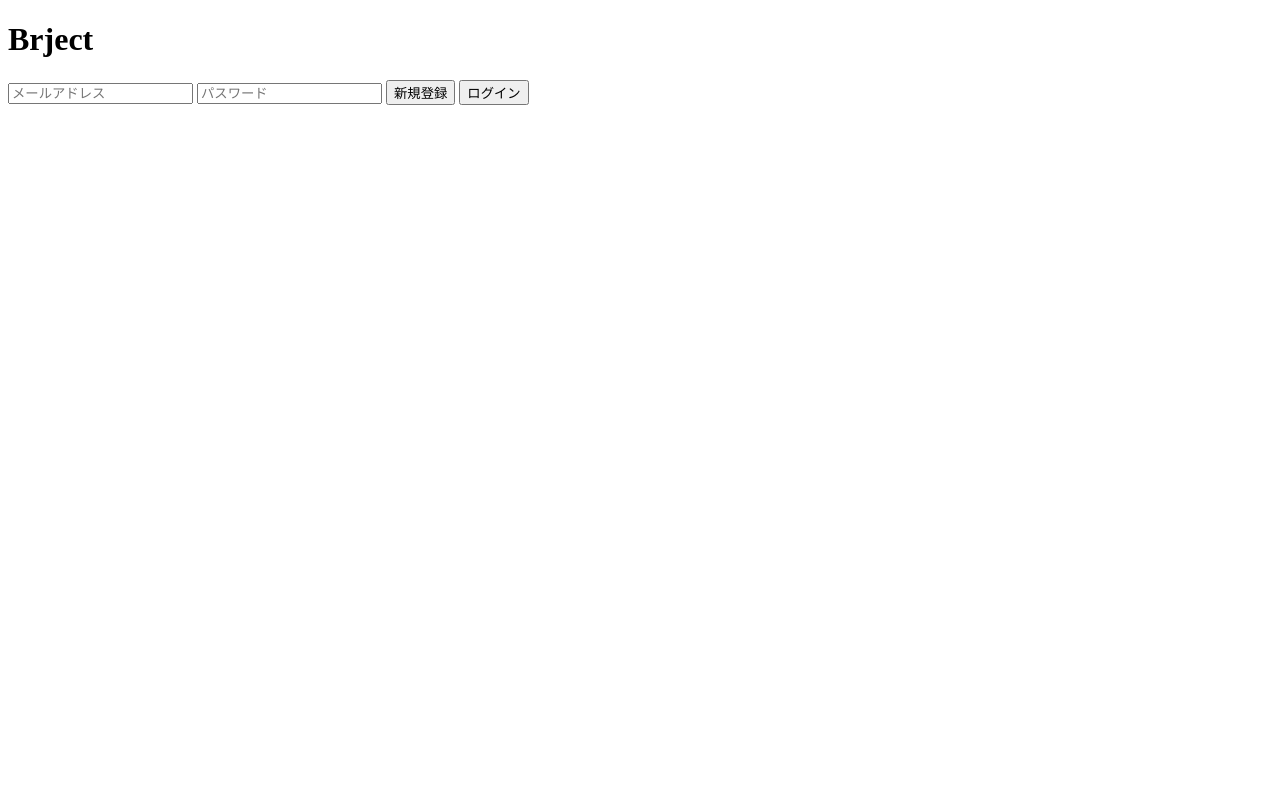
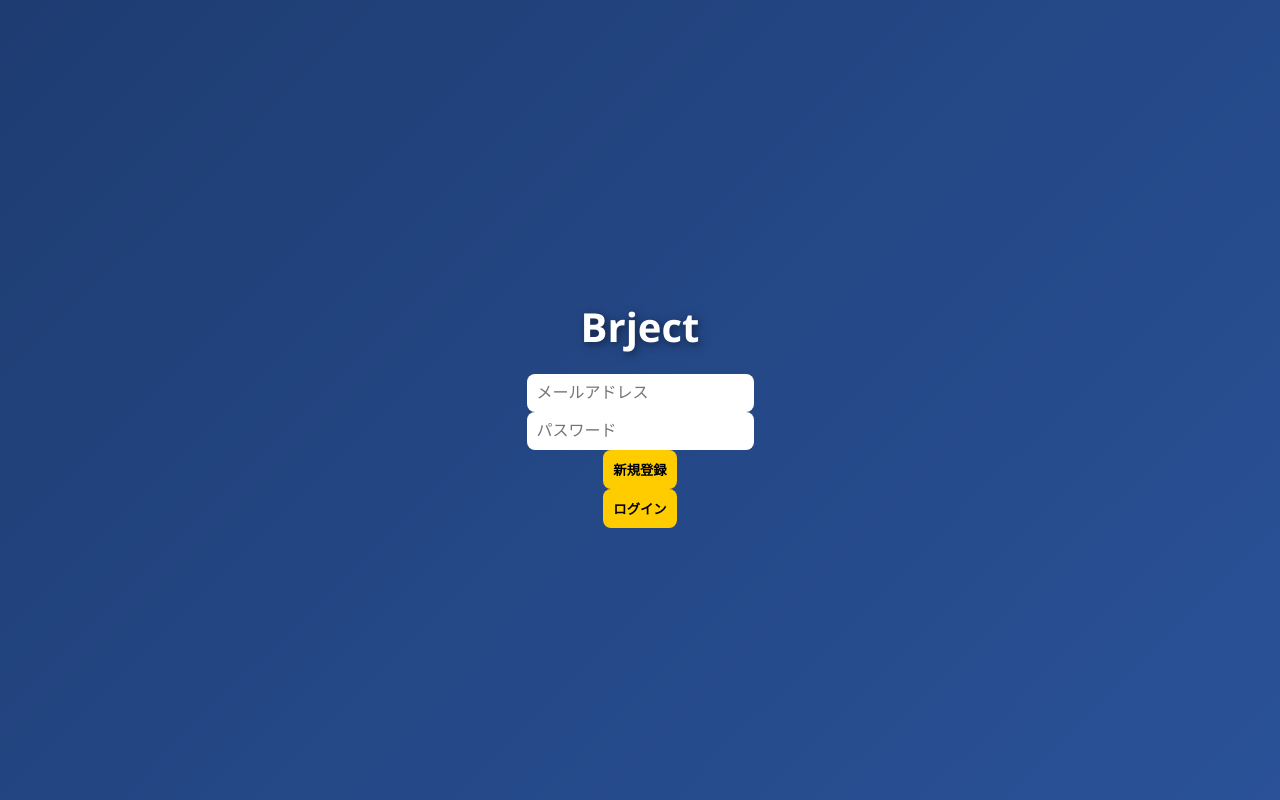
Before and after one commit to jpgya/brject, a plain HTML site: page index.html in a window 1280 px wide. Drawn offline with Linux system fonts and the light colour scheme; no server answers.

Commit message:
Update index.html

```diff
--- a/index.html
+++ b/index.html
@@ -3,6 +3,73 @@
 <head>
   <meta charset="UTF-8">
   <title>Brject - ログイン</title>
+
+  <style>
+    body {
+      font-family: 'Segoe UI', Tahoma, Geneva, Verdana, sans-serif;
+      background: linear-gradient(135deg, #1e3c72, #2a5298);
+      color: #fff;
+      text-align: center;
+      margin: 0;
+      padding: 0;
+      height: 100vh;
+      display: flex;
+      flex-direction: column;
+      justify-content: center;
+      align-items: center;
+    }
+
+    h1 {
+      font-size: 2.5rem;
+      margin-bottom: 20px;
+      text-shadow: 2px 2px 8px rgba(0, 0, 0, 0.5);
+    }
+
+    form {
+      background: rgba(255, 255, 255, 0.1);
+      padding: 20px;
+      border-radius: 15px;
+      box-shadow: 0 4px 15px rgba(0, 0, 0, 0.2);
+      width: 300px;
+      display: flex;
+      flex-direction: column;
+      gap: 15px;
+    }
+
+    input {
+      padding: 10px;
+      border: none;
+      border-radius: 8px;
+      font-size: 1rem;
+      outline: none;
+    }
+
+    button {
+      padding: 10px;
+      background: #ffcc00;
+      color: #000;
+      border: none;
+      border-radius: 8px;
+      font-weight: bold;
+      cursor: pointer;
+      transition: background 0.3s ease;
+    }
+
+    button:hover {
+      background: #ffaa00;
+    }
+
+    .link {
+      color: #ffcc00;
+      text-decoration: none;
+      font-size: 0.9rem;
+    }
+    .link:hover {
+      text-decoration: underline;
+    }
+  </style>
+
+
   <script type="module">
     // Firebase SDK 読み込み
     import { initializeApp } from "https://www.gstatic.com/firebasejs/11.0.0/firebase-app.js";
```
